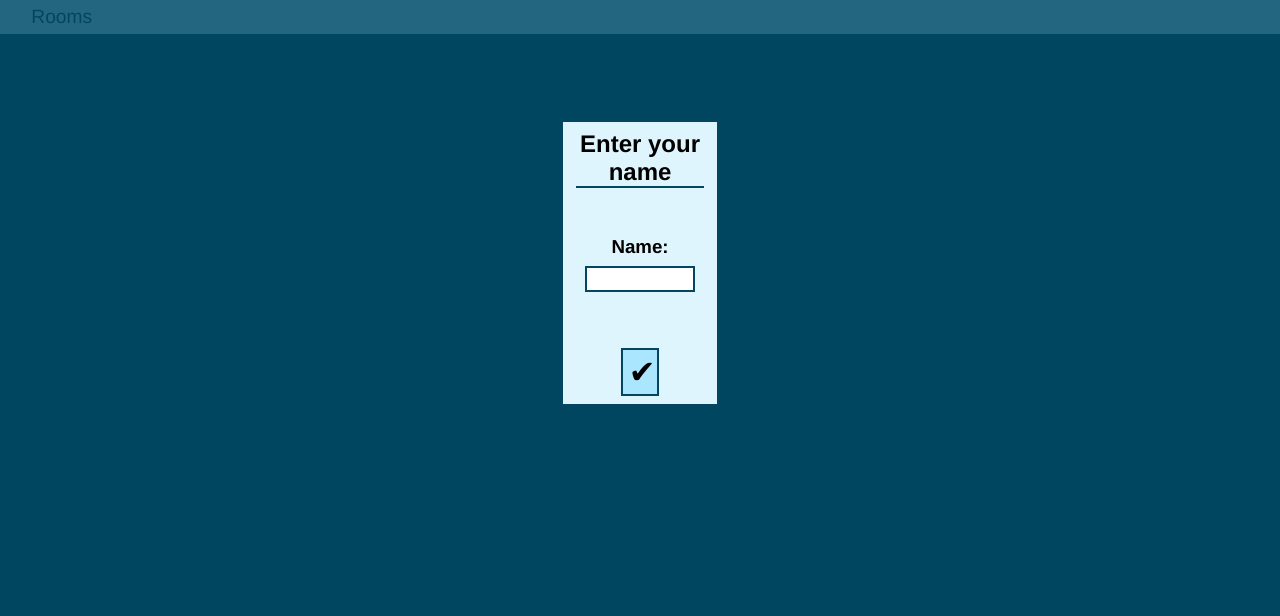
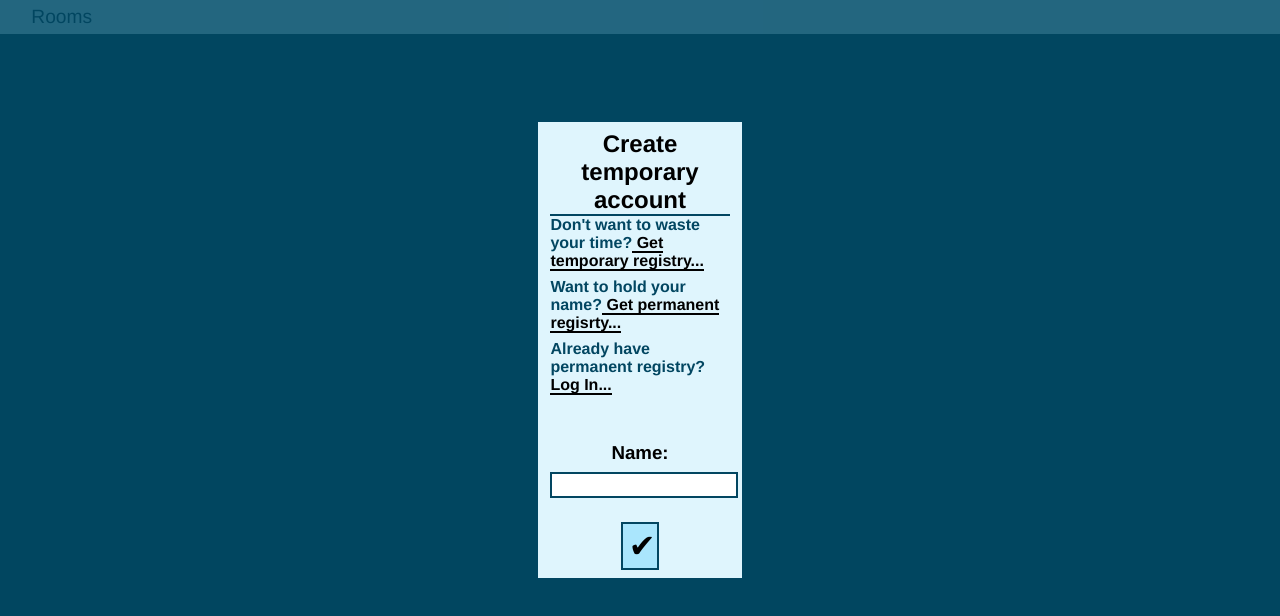
Before and after one commit to KeZina/App3client, a React (Create React App) app: page / in a window 1280 px wide. Shown: the top 616 px of the page. Built offline with nearby package versions, Linux system fonts and the light colour scheme; no server answers.

Commit message:
auth done

```diff
--- a/src/SCSS/_login.scss
+++ b/src/SCSS/_login.scss
@@ -10,16 +10,29 @@
             position: relative;
             top: 15vh;
             margin: auto;
-            width: 10vw;
-            min-height: 30vh;
+            width: 14vw;
+            min-height: 40vh;
             padding: 1vh 1vw;
             background-color: $color-l;
             border: 2px solid $color-s;
             h2 {
+                min-height: 6vh;
                 margin: 0;
-                margin-bottom: 5vh;
                 text-align: center;
                 border-bottom: 2px solid $color-s;
+            }
+            h4 {
+                color: $color-s;
+                margin: 0vh;
+                margin-bottom: 1vh;
+                span {
+                    color: black;
+                    border-bottom: 2px solid black;
+                    cursor: pointer;
+                }
+            }
+            form {
+                margin-top: 5vh;
             }
             label {
                 h3 {
@@ -29,16 +42,16 @@
                 }
                 input {
                     display: block;
-                    width: 8vw;
+                    width: 100%;
                     height: 2.5vh;
                     margin: auto;
-                    margin-bottom: 7vh;
                     border: 2px solid $color-s;
                 }
             }
             input[type = "submit"] {
                 display: block;
                 margin: auto;
+                margin-top: 3vh;
                 width: 3vw;
                 height: 6vh;
                 font-size: 2em;
--- a/src/SCSS/_nav.scss
+++ b/src/SCSS/_nav.scss
@@ -23,11 +23,16 @@
         div {
             display:flex;
             align-items: center;
-            button {
-                background-color: inherit;
-                border: none;
-                cursor: pointer;
-                outline: none;
+            div {
+                background-color: $color-s;
+                button {
+                    font-size: 1em;
+                    color: $color-m;
+                    background-color: inherit;
+                    border: none;
+                    cursor: pointer;
+                    outline: none;
+                }
             }
         }
     }
--- a/src/components/App.js
+++ b/src/components/App.js
@@ -1,7 +1,7 @@
 import React from 'react';
 import { Switch, Route } from 'react-router-dom';
 import Nav from './Nav';
-import Main from './Main';
+import Login from './Login';
 import Rooms from './Rooms';
 import useWebSocket from '../hooks/useWebSocket';
 import { UserContext } from '../context';
@@ -16,7 +16,7 @@ const App = () => {
     <UserContext.Provider value = {user}>
       <Nav />
       <Switch>
-        <Route exact path = '/' component = {Main} />
+        <Route exact path = '/' component = {Login} />
         <Route exact path = '/rooms' component = {Rooms} />
       </Switch>
     </UserContext.Provider>
--- a/src/components/Login.js
+++ b/src/components/Login.js
@@ -1,4 +1,4 @@
-import React, { useContext, useEffect } from 'react';
+import React, { useContext, useEffect, useState } from 'react';
 import { UserContext } from '../context';
 import { useHistory } from 'react-router-dom';
 
@@ -7,24 +7,67 @@ const Login = () => {
     const user = useContext(UserContext);
     const history = useHistory();
 
+    const initialType = {
+        temporary: false,
+        permanent: false,
+        login: false,
+    }
+    const [formType, setFormType] = useState(initialType);
+
+    const handleFormType = type => setFormType({...initialType, [type]: true});
+    const handleFormSubmit = e => {
+        if(formType.permanent) {
+            user.createPerm(e);
+        } else if(formType.login) {
+            user.login(e);
+        } else {
+            user.createTemp(e);
+        }
+    }
+
     useEffect(() => {
         if(user.authType()) history.push('/rooms')
     }, [user.auth])
 
     return (
+        <div className = 'container-1'>
             <div id = "login">
                 <div>
-                <h2>Enter your name</h2>
-                {/* <h3>Or you can REGISTER...</h3> */}
-                <form onSubmit = {user.login}>
+                    {
+                        formType.permanent && <h2>Create permanent account</h2> ||
+                        formType.login && <h2>Login</h2> ||
+                        <h2>Create temporary account</h2>
+                    }
+                    <h4>
+                        Don't want to waste your time?
+                        <span onClick = {() => handleFormType('temporary')}> Get temporary registry...</span>
+                    </h4>
+                    <h4>
+                        Want to hold your name?
+                        <span onClick = {() => handleFormType('permanent')}> Get permanent regisrty...</span>
+                    </h4>
+                    <h4>
+                        Already have permanent registry?
+                        <span onClick = {() => handleFormType('login')}> Log In...</span>
+                    </h4>
+                    <form onSubmit = {e => handleFormSubmit(e)}>
                         <label>
                             <h3>Name:</h3>
                             <input type = "text" name = "name" minLength = "3" maxLength = "15" />
                         </label>
+                        {
+                            (formType.permanent || formType.login) &&
+                            <label>
+                                <h3>Password:</h3>
+                                <input type = "password" name = "password" minLength = "6" maxLength = "15" />
+                            </label>
+                        }
                         <input type = "submit" value = "&#10004;" />
                     </form>
                 </div>
             </div>
+        </div>
+
     )
 }
 
--- a/src/components/Main.js
+++ /dev/null
@@ -1,12 +0,0 @@
-import React from 'react';
-import Login from './Login';
-
-const Main = () => {
-    return(
-        <div className = 'container-1'>
-             <Login />
-        </div>
-    )
-}
-
-export default Main
--- a/src/components/Nav.js
+++ b/src/components/Nav.js
@@ -12,9 +12,17 @@ const Nav = () => {
                 {
                     user.authType() &&
                     <div>
-                        <button onClick = {user.logout}>
-                            Logout
-                        </button>
+                        <div>
+                            {
+                                user.authType() === 'perm' &&
+                                <button onClick = {user.deleteAcc}>
+                                    Delete account
+                                </button>
+                            }
+                            <button onClick = {user.logout}>
+                                Logout
+                            </button>
+                        </div>
                         <span>
                             Your name: {user.name}
                         </span>
--- a/src/hooks/useWebSocket.js
+++ b/src/hooks/useWebSocket.js
@@ -25,20 +25,46 @@ const useWebSocket = () => {
     const [user, setUser] = useState(anonymous);
     const history = useHistory();
 
+    const createTemp = e => {
+        e.preventDefault();
+        ws.send(JSON.stringify({
+            type: 'createTemp',
+            name: e.target.name.value
+        }));
+    }
+
+    const createPerm = e => {
+        e.preventDefault();
+        ws.send(JSON.stringify({
+            type: 'createPerm',
+            name: e.target.name.value,
+            password: e.target.password.value
+        }));
+    }
+
     const login = e => {
         e.preventDefault();
         ws.send(JSON.stringify({
-            type: 'form',
-            name: e.target.name.value
-        }));
-        console.log(ws)
+            type: 'login',
+            name: e.target.name.value,
+            password: e.target.password.value
+        }))
     }
 
     const logout = () => {
         ws.send(JSON.stringify({
             type: 'logout',
             token: localStorage.getItem('token'),
-            authType: user.authType
+            authType: user.authType()
+        }))
+
+        localStorage.removeItem('token');
+    }
+
+    const deleteAcc = () => {
+        ws.send(JSON.stringify({
+            type: 'deleteAcc',
+            token: localStorage.getItem('token')
         }))
 
         localStorage.removeItem('token');
@@ -79,7 +105,14 @@ const useWebSocket = () => {
                     localStorage.setItem('token', token);
                     setUser({...user, name, auth});
                     history.push('/rooms');
-                } else {
+                } else if(!auth){
+                    console.log(message);
+                }
+            } else if(type === 'login'){
+                if(auth) {
+                    localStorage.setItem('token', token);
+                    setUser({...user, name, auth})
+                } else if(!auth) {
                     console.log(message);
                 }
             } else if(type === 'auth') {
@@ -104,13 +137,15 @@ const useWebSocket = () => {
 
     // just for debug
     useEffect(() => {
-        console.log(user.authType())
         console.log(user)
     })
 
     return {
+        createTemp,
+        createPerm,
         login,
         logout,
+        deleteAcc,
         ...user
     }
 }
```
Lines whose indentation alone changed are shown as unchanged.
